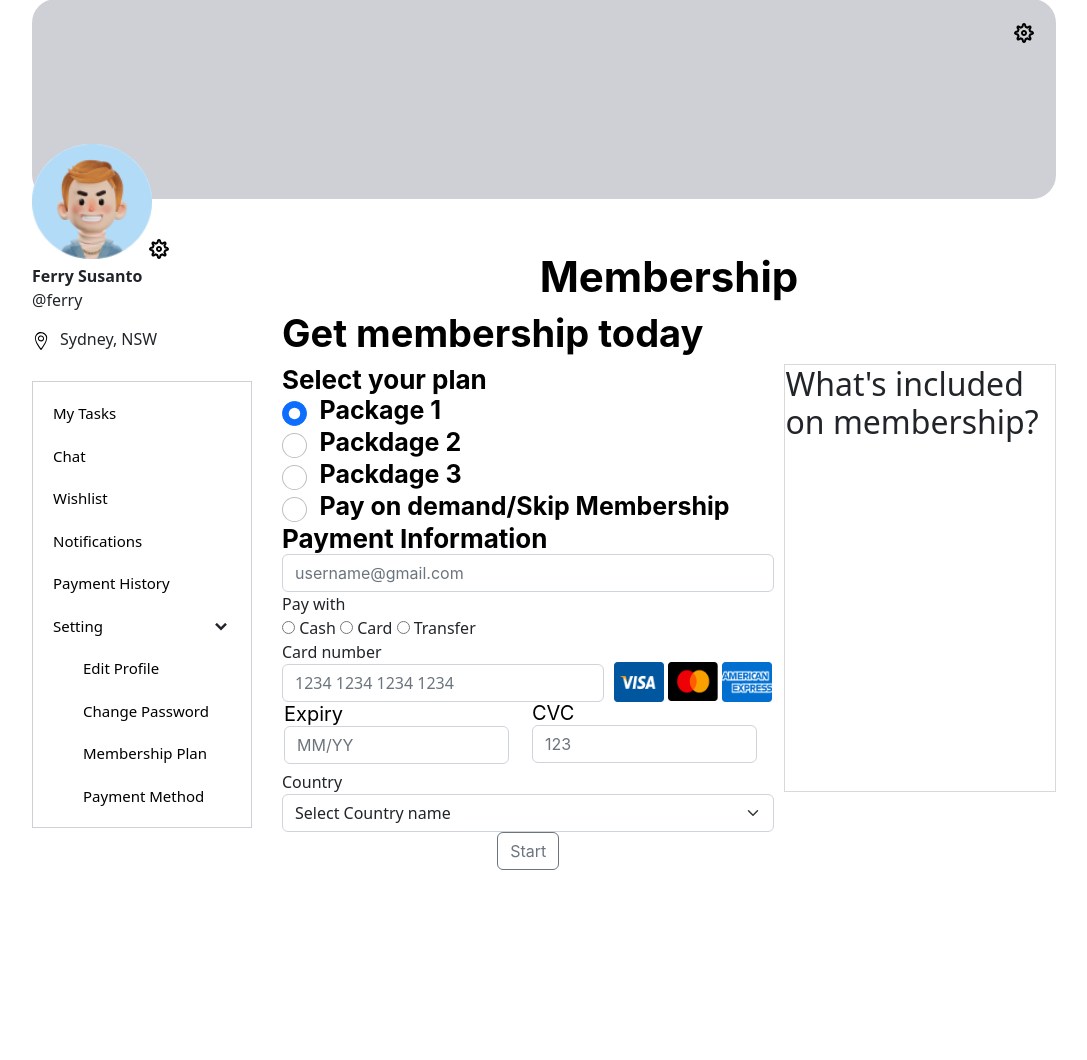
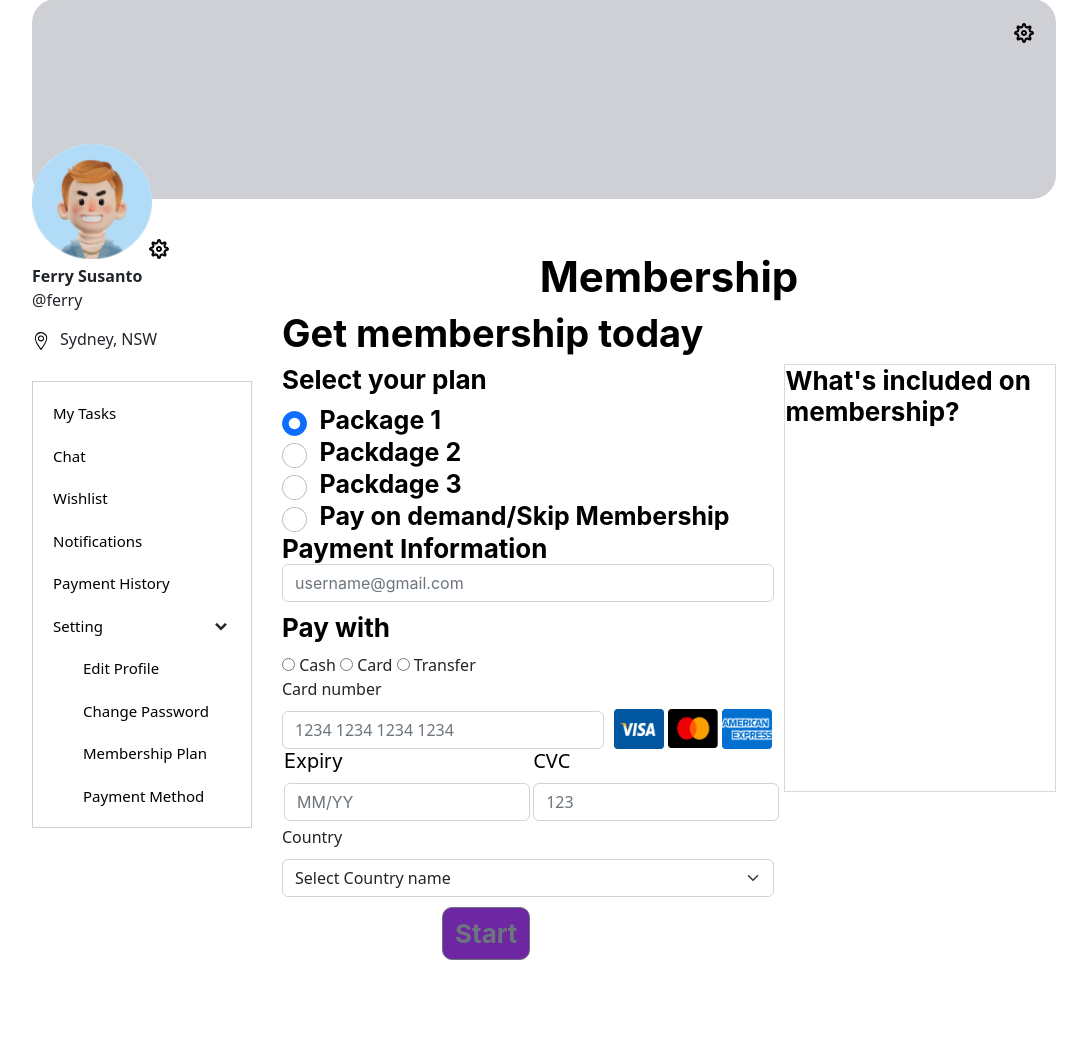
Before and after one commit to susantoferry/isit950-project, a Django app: page /account/membership-plan in a window 1280 px wide. Shown: the part 86-1146 px from the top of the page, without its empty margins (96-1183 px from the left). Before the commit the page ends 956 px from the top, so only its background shows below. Run offline with Django 4.2, Linux system fonts and the light colour scheme; some libraries are stand-ins or nearby versions.

Commit message:
addjusted

```diff
--- a/frontend/static/css/styles.css
+++ b/frontend/static/css/styles.css
@@ -1129,7 +1129,7 @@ button.close {
 }
 .plan{
 position: relative;
-
+margin-bottom: 10px;
 
 font-family: 'Inter';
 font-style: normal;
@@ -1155,7 +1155,7 @@ color: #000000;
 .information{
 Position: relative;
 
-
+margin-bottom: 10px;
 font-family: 'Inter';
 font-style: normal;
 font-weight: 700;
@@ -1165,14 +1165,15 @@ line-height: 31px;
 color: #000000;
 }
 .card{
-
+Position:relative;
+margin-bottom: 10px;
 position: relative;
 
 font-family: 'Inter';
 font-style: normal;
-font-weight: 400;
+font-weight: 700;
 font-size: 20px;
-line-height: 24px;
+line-height: 31px;
 
 color: #000000;
 
@@ -1180,16 +1181,28 @@ color: #000000;
 }
 .pay{
 
+        position: relative;
+        margin-bottom: 10px;
+
+        font-family: 'Inter';
+        font-style: normal;
+        font-weight: 700;
+        font-size: 26px;
+        line-height: 31px;
+
+        color: #000000;
+
 }
 .expiry{
     position: relative;
+    margin-bottom: 10px;
 
 font-family: 'Inter';
 font-style: normal;
 font-weight: 400;
 font-size: 20px;
 line-height: 24px;
-width: 225px;
+width: 50%;
 height: 34px;
 left: 2px;
 
@@ -1200,26 +1213,26 @@ color: #000000;
 }
 .cvc{
     position: relative;
-    width: 225px;
+    font-style: normal;
+    width: 50%;
     height: 34px;
-    left: 250px;
-    top: -35px;
-
-    font-family: 'Inter';
-    font-style: normal;
+    left: 5px;
     font-weight: 400;
     font-size: 20px;
     line-height: 24px;
+    margin-bottom: 10px;
 
     color: #000000;
+}
 
+.expiry__cvc{
+    display: flex;
+}
 
+.nation{
+position: relative;
 
-}
-.country{
-    position: relative;
-
-
+margin-bottom: 10px;
 font-family: 'Inter';
 font-style: normal;
 font-weight: 400;
@@ -1235,12 +1248,9 @@ background: #FFFFFF;
 border: 2px solid #D5D5D5;
 border-radius: 15px;
 }
-included.{
+.included{
     Position: relative;
-    width: 461px;
-    height: 785px;
-    left: 868px;
-    top: 329px;
+
 
 font-family: 'Inter';
 font-style: normal;
@@ -1253,19 +1263,20 @@ color: #000000;
 }
 .start{
 
-    Position: relative;
+ Position: relative;
 
-
-
+ margin-top: 10px;
+background: #6E27A3;
+ border-radius: 10px;
 
 
 font-family: 'Inter';
 font-style: normal;
 font-weight: 700;
 font-size: 26px;
-line-height: 31px;
+
 text-align: center;
 
-color: #000000;
+left: 160px;
 
 }
--- a/frontend/templates/isit950/account/membership_plan.html
+++ b/frontend/templates/isit950/account/membership_plan.html
@@ -28,8 +28,8 @@
     <div class="membershipPlan-overlay" >
         <div style="width: 100%">
             <form action="http://library.whosville/bsearch" method="get">
-                <div class="plan">
-                    <label for="plan">Select your plan</label></br>
+                <div>
+                    <label for="plan" class="plan">Select your plan</label></br>
 
 
                 </div>
@@ -65,8 +65,8 @@
 
 
 
-                <div class="pay">
-                    <label for="pay"> Pay with</label></br>
+                <div>
+                    <label for="pay" class="pay"> Pay with</label></br>
                     <label>
                         <input type="radio" name="pay" value="cash">
                         Cash
@@ -80,17 +80,12 @@
                         Transfer
                     </label>
                 </div>
-                <div class="" style="display: flex;align-items: end;">
-                    <div style="
-    width: 100%;
-">
-                        <label for="card"> Card number</label><br>
+                <div style="display: flex;align-items: end;">
+                    <div style="width: 100%;">
+                        <label for="card" style="margin-bottom: 10px;"> Card number</label><br>
                         <input type="text" name="card" id="card" class="form-control" placeholder="1234 1234 1234 1234">
                     </div>
-                    <div style="
-    width: 50%;
-    margin-left: 10px;
-">
+                    <div style=" width: 50%; margin-left: 10px;">
                         <img src="/static/images/Visa.png" alt="" width="50">
 
                         <img src="/static/images/Mastercard.png" alt="" width="50">
@@ -98,21 +93,23 @@
                         <img src="/static/images/Amex.png" alt="" width="50">
                     </div>
                 </div>
+                <div class="expiry__cvc" style="margin-bottom: 32px;">
                 <div class="expiry">
-                    <label for="expiry"> Expiry</label></br>
+                    <label for="expiry" style="margin-bottom: 10px;"> Expiry</label></br>
                     <input type="text" name="expiry" id="expiry" class="form-control" placeholder="MM/YY"/>
                 </div>
                     <div class="cvc">
-                        <label for="cvc"> CVC</label>
+                        <label for="cvc" style="margin-bottom: 10px;"> CVC</label>
                         <input type="text" name="cvc" id="cvc" class="form-control" placeholder="123"/>
                     </div>
-
+                </div>
 
 
                 <div>
-                    <label for="Country">Country</label></br>
+                    <div>
+                        <label for="Country" style="margin-bottom: 10px;">Country</label>
 
-                    <select class="form-select" aria-label="Default select example">
+                      <select class="form-select" aria-label="Default select example">
                         <option selected>Select Country name</option>
                         <option value="1">Australia</option>
                         <option value="2">United States Of America</option>
@@ -121,13 +118,15 @@
                         <option value="5">South Korea</option>
                         <option value="6">Honkong</option>
                       </select>
+                    </div>
+
 
                 </div>
 
 
-                <div class="start">
+                <div>
                     <span>
-                        <button type="button" class="btn btn-outline-secondary">Start</button>
+                        <button type="button" class="btn btn-outline-secondary start ">Start</button>
                     </span>
                 </div>
             </form>
```
